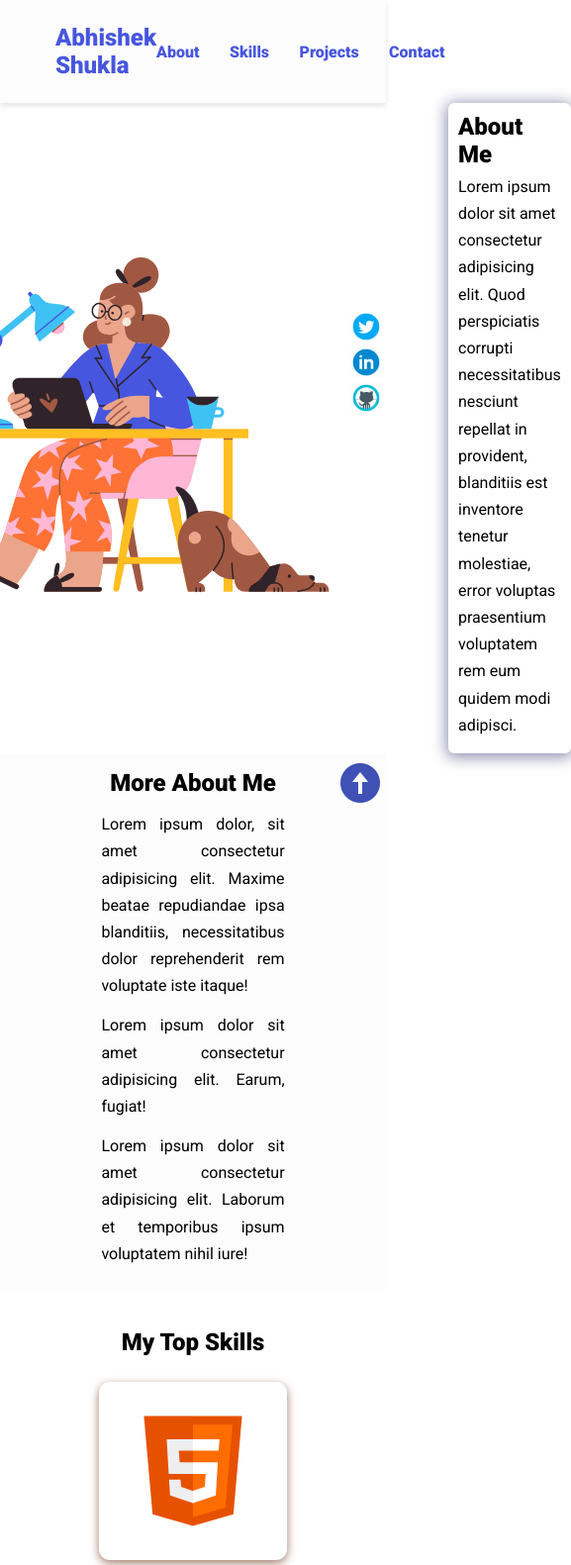
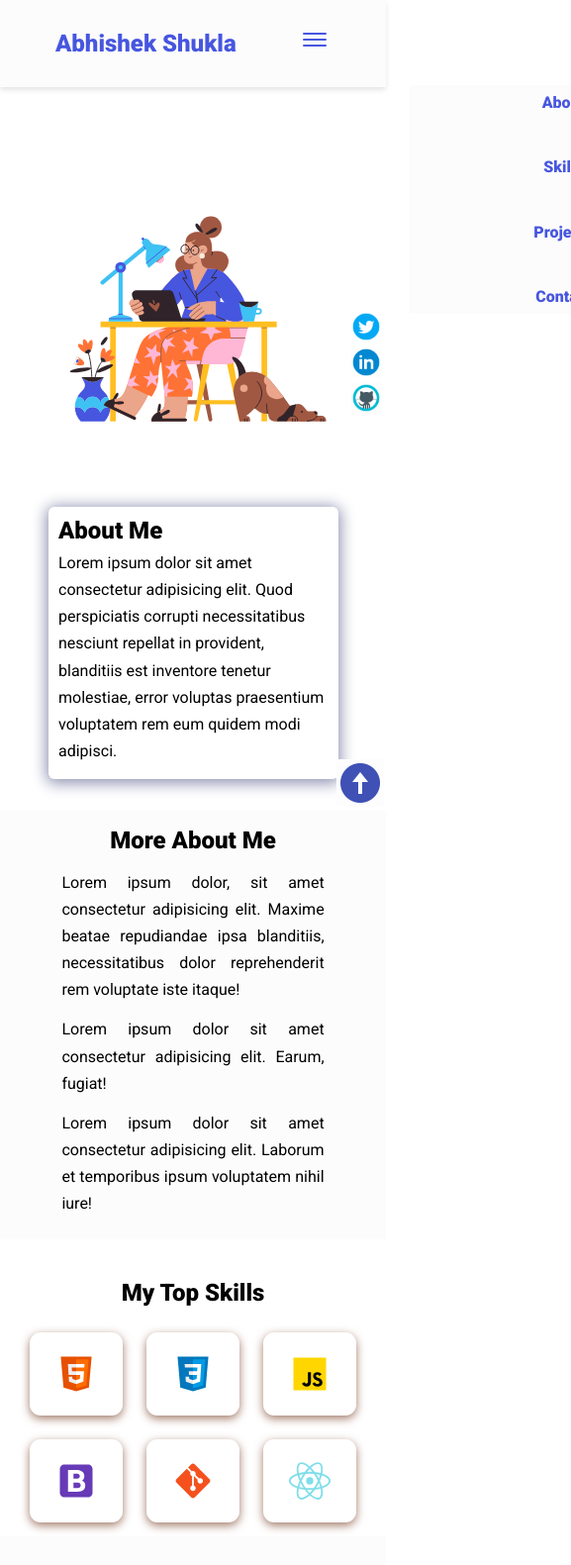
Before and after one commit to ShuklaAbhishek99/html-css-js-projects, a plain HTML site: page Core/01_portfolioWebsite/index.html in a window 390 px wide. Shown: the top 1581 px of the page at 99% size, 577 px wide, since content can reach past the window. Drawn offline with nearby package versions, Linux system fonts and the light colour scheme.

Commit message:
01_portfolio: added responsiveness

```diff
--- /dev/null
+++ b/Core/01_portfolioWebsite/assets/css/Phone.css
@@ -0,0 +1,20 @@
+@import "./Phone.css";
+
+@media screen and (max-width: 420px) {
+    .hero img {
+      height: 37.5rem;
+      width: 23rem;
+    }
+
+    .bio {
+      width: 18.3rem;
+    }
+
+    .project-container {
+      width: 17.875rem;
+    }
+
+    .contact-form-container {
+      max-width: 17.75rem;
+    }
+  }
--- /dev/null
+++ b/Core/01_portfolioWebsite/assets/css/Tablet.css
@@ -0,0 +1,77 @@
+@import "./style.css";
+
+@media screen and (max-width: 720px) {
+  nav {
+    padding: 1.5rem 1 rem;
+  }
+
+  nav ul {
+    position: fixed;
+    background-color: var(--bg-color);
+    flex-direction: column;
+    top: 86px;
+    left: 10%;
+    width: 80%;
+    text-align: center;
+    transform: translateX(120%);
+    transition: transform 0.5s ease-in;
+  }
+
+  nav ul li {
+    margin: 8px;
+  }
+
+  .burger-menu {
+    display: block;
+  }
+
+  nav ul.show {
+    transform: translateX(0);
+  }
+
+  .hero {
+    margin-top: -4rem;
+    flex-direction: column;
+    gap: 0;
+  }
+
+  .hero img {
+    height: 37.5rem;
+    width: 30rem;
+  }
+
+  .bio {
+    margin-top: -7rem;
+    width: 20.5rem;
+  }
+
+  .more-about {
+    margin-top: 2rem;
+    padding: 1rem 3.5rem;
+  }
+
+  .more-about h2 {
+    text-align: center;
+  }
+
+  .more-about p {
+    text-align: justify;
+  }
+
+  .icon {
+    width: 5.875rem;
+    height: 5.25rem;
+  }
+
+  .projects-container {
+    flex-direction: column;
+  }
+
+  .project-container {
+    width: 20.875rem;
+  }
+
+  .contact-form-container {
+    max-width: 23.75rem;
+  }
+}
--- a/Core/01_portfolioWebsite/assets/css/style.css
+++ b/Core/01_portfolioWebsite/assets/css/style.css
@@ -14,6 +14,7 @@
   --bottom-margin-2: 1rem;
   --line-height: 1.7rem;
   --transition: 0.3s;
+  --gta: #000;
 }
 /* Variables end */
 
--- a/Core/01_portfolioWebsite/assets/js/app.js
+++ b/Core/01_portfolioWebsite/assets/js/app.js
@@ -8,3 +8,21 @@ scrollUp.addEventListener('click', () => {
         behavior: "smooth"
     })
 })
+
+// Nav hamburger selections
+const burger = document.querySelector("#burger-menu");
+const ul = document.querySelector("nav ul");
+const nav = document.querySelector("nav");
+
+burger.addEventListener('click', () => {
+    ul.classList.toggle("show");
+})
+
+// close the nav(hamburger) menu when a link is clicked
+const navLink = document.querySelectorAll(".nav-link");
+
+navLink.forEach((link) => {
+    link.addEventListener("click", ()=>{
+        ul.classList.remove("show");
+    })
+})
--- a/Core/01_portfolioWebsite/index.html
+++ b/Core/01_portfolioWebsite/index.html
@@ -6,6 +6,8 @@
   <meta name="viewport" content="width=device-width, initial-scale=1.0">
   <!--CSS Styles -->
   <link rel="stylesheet" href="./assets/css/style.css" />
+  <link rel="stylesheet" href="./assets/css/Tablet.css">
+  <link rel="stylesheet" href="./assets/css/phone.css" />
 
   <!-- Favicons -->
   <link rel="apple-touch-icon" sizes="180x180" href="./assets/icons/apple-touch-icon.png" />
```
